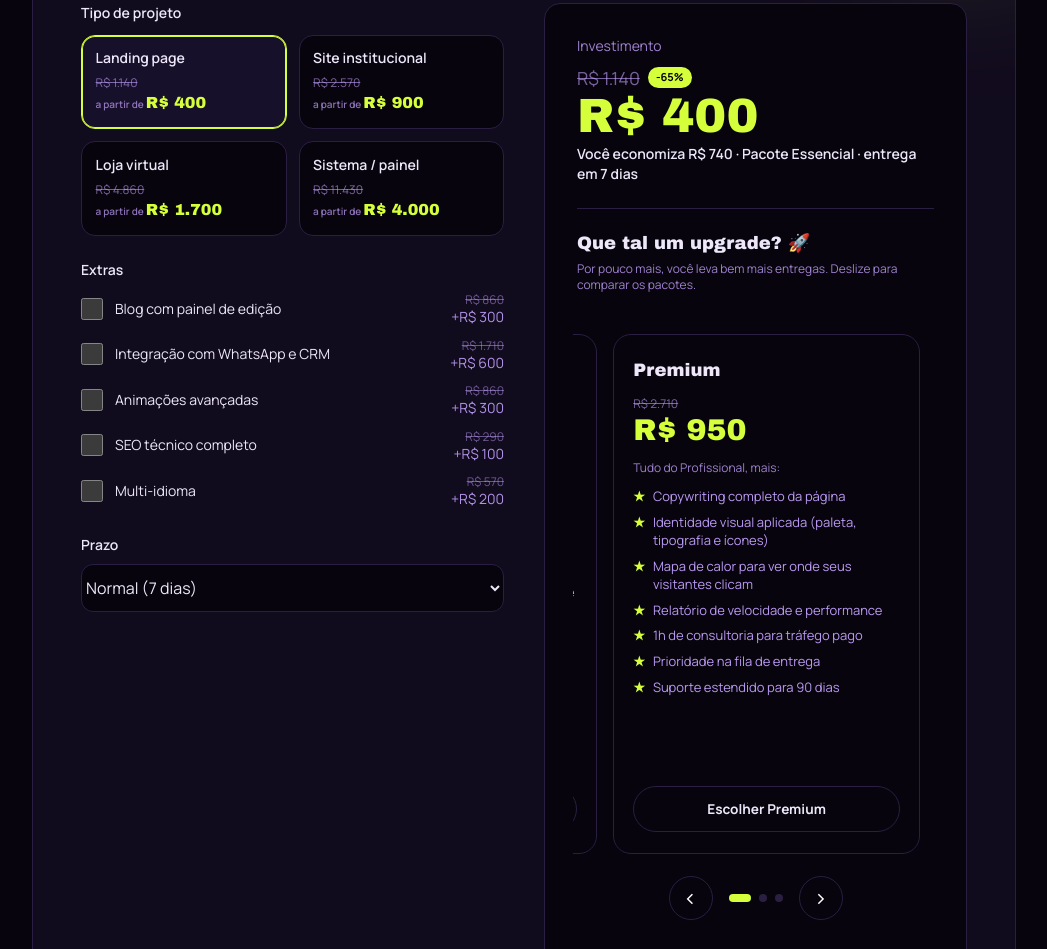
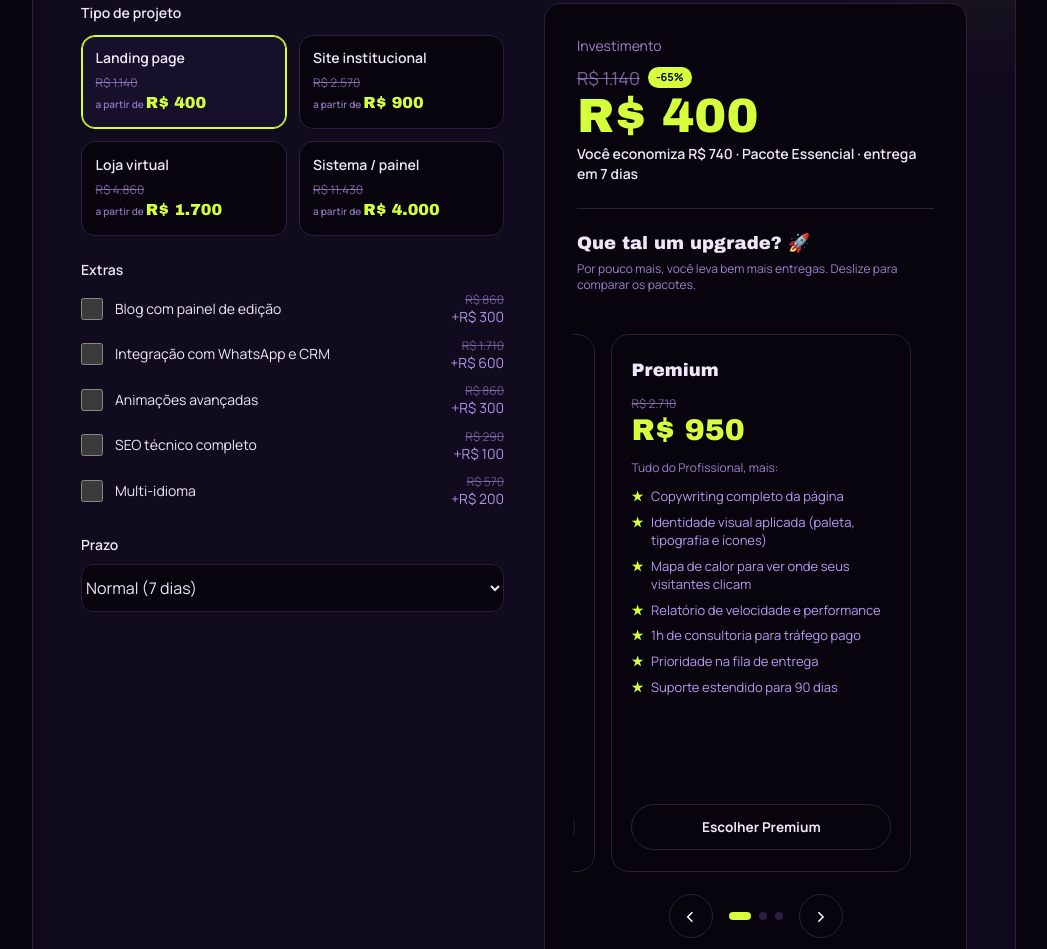
Before and after one commit to bockzim/DEVSTUDIO, a plain HTML site: page index.html in a window 1280 px wide. Shown: the part 3106-4055 px from the top of the page, without its empty margins (116-1163 px from the left). Drawn offline with nearby package versions, Linux system fonts and the light colour scheme; a web font is replaced by a local one.

Commit message:
Corrige estouro lateral do orçamento no celular (grid de 1 coluna com minmax(0,1fr))
Co-Authored-By: Claude Sonnet 5.5 <noreply@anthropic.com>
Claude-Session: https://claude.ai/code/session_01Jy3oSqHzqh86GX9H6Cc9n3

```diff
--- a/css/styles.css
+++ b/css/styles.css
@@ -56,3 +56,8 @@ html{scroll-padding-top:calc(env(safe-area-inset-top,0px) + 112px)}
 .dot{min-width:0!important;min-height:0!important;width:8px;height:8px;border:0!important;border-radius:50%;background:#2A1F42;padding:0;transition:.2s}
 .dot[aria-current=true]{background:#D4FF3A;width:22px;border-radius:999px}
 .car-nav .dot{position:relative}.car-nav .dot::after{content:"";position:absolute;inset:-18px -6px}
+/* evita que o carrossel alargue a coluna e a página */
+#orcamento .grid>*{min-width:0}
+#orcamento .car-wrap{max-width:100%;min-width:0}
+#orcamento .car{width:100%;max-width:100%}
+#qInc li span:last-child,.tier li span:last-child{min-width:0;overflow-wrap:anywhere}
--- a/index.html
+++ b/index.html
@@ -127,7 +127,7 @@
     <p class="relative inline-block bg-volt text-ink text-xs font-extrabold rounded-full px-3 py-1 mb-4">BLACK NOVEMBER · 65% OFF</p>
     <h2 class="h1 text-3xl md:text-4xl font-bold">Monte seu orçamento agora</h2>
     <p class="text-lilac/90 mt-3">Escolha o que precisa e veja o valor na hora, já com desconto. Sem compromisso.</p>
-    <div class="grid md:grid-cols-2 gap-10 mt-10 relative">
+    <div class="grid grid-cols-1 md:grid-cols-2 gap-10 mt-10 relative">
       <div class="space-y-6">
         <fieldset><legend class="font-semibold text-sm mb-3">Tipo de projeto</legend><div id="qType" class="grid grid-cols-2 gap-3"></div></fieldset>
         <fieldset><legend class="font-semibold text-sm mb-3">Extras</legend><div id="qExtras" class="space-y-3"></div></fieldset>
```
